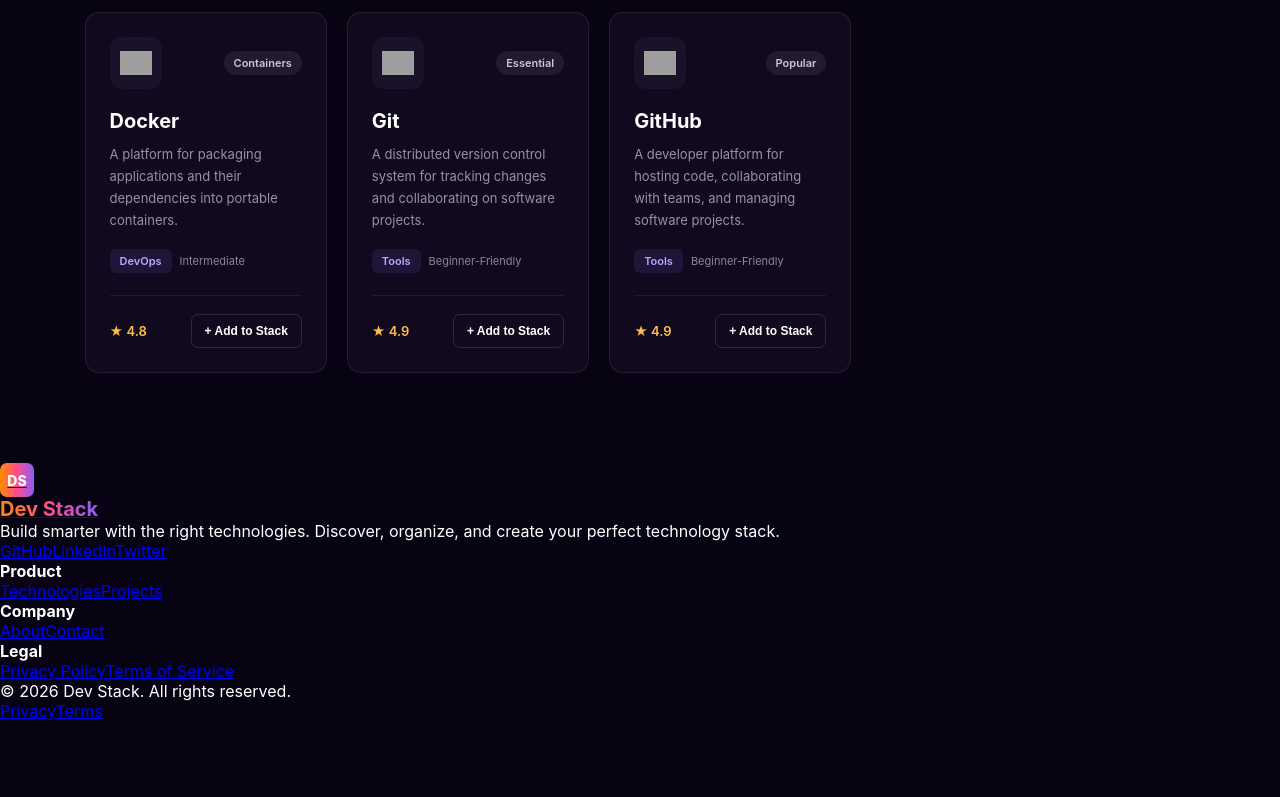
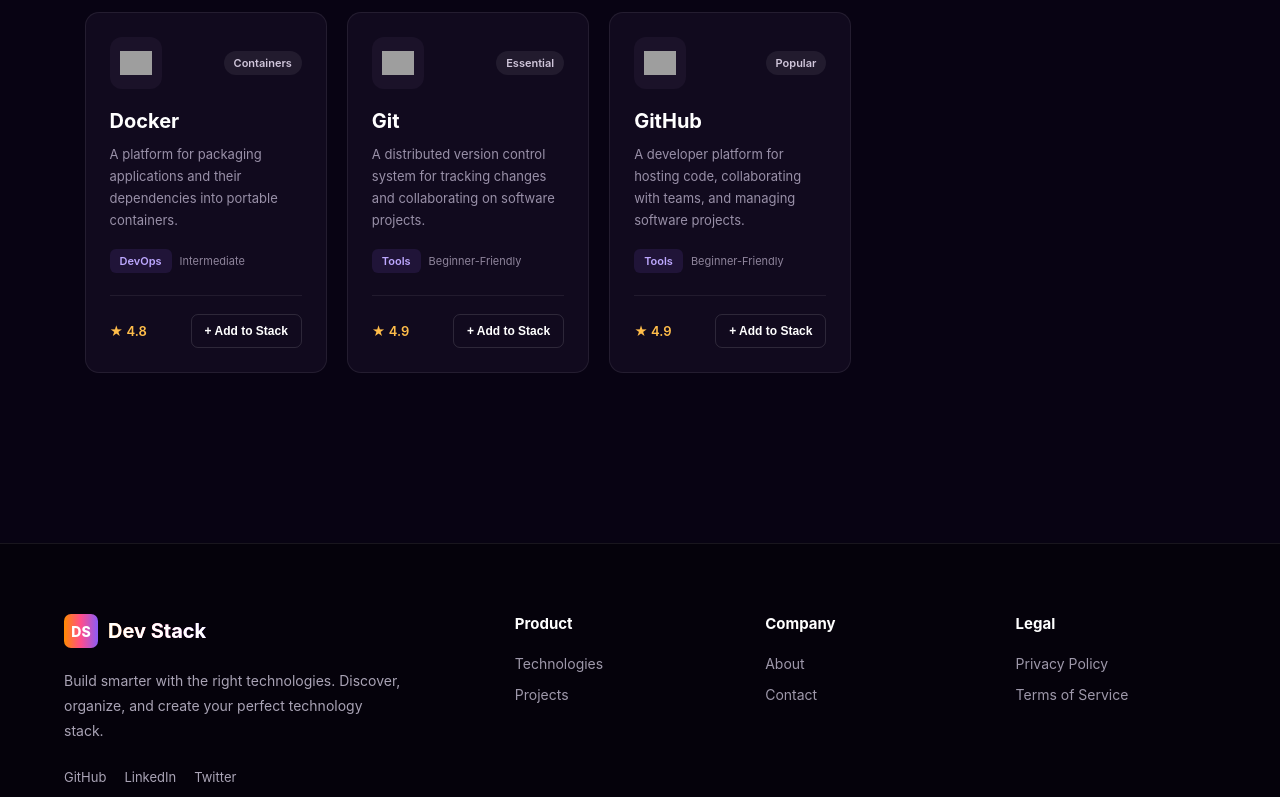
Before and after one commit to mizanur-rahmanru/DevStack, a React (Vite) app: page / in a window 1280 px wide. Shown: the part 2000-2797 px from the top of the page. Before the commit the page ends 2721 px from the top, so only its background shows below. Built offline with nearby package versions, Linux system fonts and the light colour scheme; grey boxes are pictures that could not be loaded.

Commit message:
Navbar updated

```diff
--- a/src/components/Navbar.tsx
+++ b/src/components/Navbar.tsx
@@ -9,10 +9,7 @@
         </button>
 
         {/* Logo */}
-        <a href="#" className="brand">
-          <span className="brand-logo">DS</span>
-          <span className="brand-name">Dev Stack</span>
-        </a>
+        <img src="/src/assets/logo-text.png" alt="" />
 
         {/* Desktop Navigation */}
         <nav className="nav-links">
--- a/src/index.css
+++ b/src/index.css
@@ -844,3 +844,169 @@
     padding: 18px;
   }
 }
+
+/* =========================
+   Footer
+========================= */
+
+.footer {
+  background: #05020b;
+  border-top: 1px solid rgba(255, 255, 255, 0.08);
+  padding: 70px 0 0;
+  margin-top: 80px;
+}
+
+.footer-container {
+  width: min(1180px, 90%);
+  margin: 0 auto;
+  display: grid;
+  grid-template-columns: 2fr 1fr 1fr 1fr;
+  gap: 50px;
+  padding-bottom: 60px;
+}
+
+/* Brand */
+
+.footer-brand {
+  max-width: 340px;
+}
+
+.footer-logo {
+  display: inline-flex;
+  align-items: center;
+  gap: 10px;
+  text-decoration: none;
+  margin-bottom: 20px;
+}
+
+.footer-logo .brand-name {
+  color: #ffffff;
+}
+
+.footer-brand > p {
+  color: #a9a3b5;
+  font-size: 14px;
+  line-height: 1.8;
+  margin-bottom: 25px;
+}
+
+/* Social Links */
+
+.social-links {
+  display: flex;
+  gap: 18px;
+}
+
+.social-links a {
+  color: #aaa4b6;
+  text-decoration: none;
+  font-size: 13px;
+  transition: 0.3s;
+}
+
+.social-links a:hover {
+  color: #ff5c8a;
+}
+
+/* Footer Columns */
+
+.footer-column {
+  display: flex;
+  flex-direction: column;
+  gap: 14px;
+}
+
+.footer-column h4 {
+  color: #ffffff;
+  font-size: 15px;
+  margin-bottom: 8px;
+}
+
+.footer-column a {
+  color: #9e98aa;
+  text-decoration: none;
+  font-size: 14px;
+  transition: 0.3s;
+}
+
+.footer-column a:hover {
+  color: #ff5c8a;
+  transform: translateX(3px);
+}
+
+/* Footer Bottom */
+
+.footer-bottom {
+  width: min(1180px, 90%);
+  margin: 0 auto;
+  padding: 22px 0;
+  border-top: 1px solid rgba(255, 255, 255, 0.08);
+
+  display: flex;
+  align-items: center;
+  justify-content: space-between;
+  gap: 20px;
+}
+
+.footer-bottom p {
+  color: #777180;
+  font-size: 13px;
+}
+
+.footer-bottom div {
+  display: flex;
+  gap: 20px;
+}
+
+.footer-bottom a {
+  color: #777180;
+  text-decoration: none;
+  font-size: 13px;
+  transition: 0.3s;
+}
+
+.footer-bottom a:hover {
+  color: #ffffff;
+}
+
+/* =========================
+   Footer Responsive
+========================= */
+
+@media (max-width: 768px) {
+  .footer {
+    padding-top: 50px;
+    margin-top: 50px;
+  }
+
+  .footer-container {
+    grid-template-columns: 1fr 1fr;
+    gap: 40px 30px;
+    padding-bottom: 40px;
+  }
+
+  .footer-brand {
+    grid-column: 1 / -1;
+    max-width: 100%;
+  }
+
+  .footer-bottom {
+    flex-direction: column;
+    text-align: center;
+  }
+}
+
+@media (max-width: 480px) {
+  .footer-container {
+    grid-template-columns: 1fr;
+    gap: 30px;
+  }
+
+  .footer-brand {
+    grid-column: auto;
+  }
+
+  .footer-bottom {
+    gap: 12px;
+  }
+}
```
